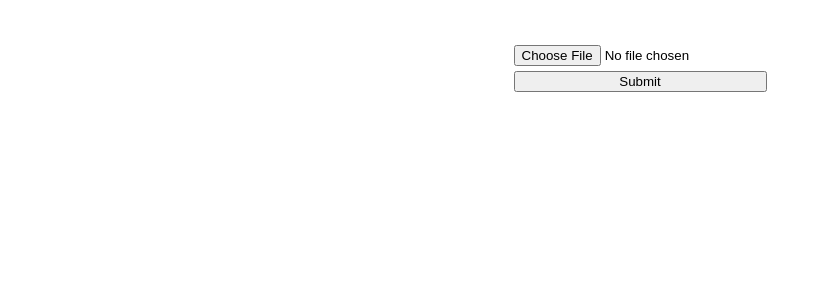
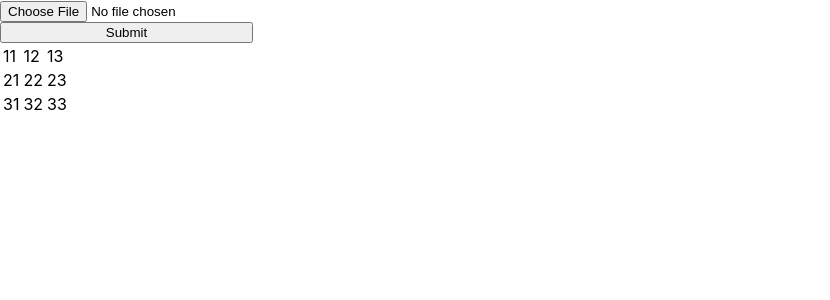
Before and after one commit to umbchackers/Judging-App, a React (Create React App) app: page / in a window 1280 px wide. Shown: the top 300 px of the page, without its empty margins (0-830 px from the left). Built offline with nearby package versions, Linux system fonts and the light colour scheme; the HTML template or start-up script is replaced by a standard one.

Commit message:
#1: Add Table component, app styling

```diff
--- a/src/App.css
+++ b/src/App.css
@@ -1,27 +1,7 @@
 .app {
-  text-align: center;
 }
 
 .form-file {
-  margin-top: 45px;
-  display: inline-grid;
-  grid-row-gap: 5px;
+  display: inline-flex;
+  flex-direction: column;
 }
-
-.app-logo {
-  animation: App-logo-spin infinite 20s linear;
-  height: 40vmin;
-}
-
-.app-link {
-  color: #61dafb;
-}
-
-@keyframes App-logo-spin {
-  from {
-    transform: rotate(0deg);
-  }
-  to {
-    transform: rotate(360deg);
-  }
-}
--- a/src/App.js
+++ b/src/App.js
@@ -1,24 +1,36 @@
 import React, { Component } from 'react';
 import './App.css';
+
+import Table from './Table/Table';
+
+const mockCSV = '11,12,13\n21,22,23\n31,32,33';
+const mockXLSX = '';
 
 class App extends Component {
   constructor(props) {
     super(props);
     this.fileInput = React.createRef();
+    this.state = {
+      tableData: mockCSV,
+    };
   }
 
   handleSubmit = (event) => {
     event.preventDefault();
-    alert(`Selected file - ${this.fileInput.current.files[0].name}`);
+
+    let reader = new FileReader();
+    reader.onload(file => {
+    });
   }
 
   render() {
     return (
       <div className="app">
         <form className="form-file" onSubmit={this.handleSubmit}>
-          <input type="file" accept=".csv,.xlsx" ref={this.fileInput} />
-          <input type="Submit" value="Submit" />
+          <input type="file" accept=".csv,.tsv,.xlsx" ref={this.fileInput} />
+          <input type="submit" value="Submit" />
         </form>
+        <Table data={this.state.tableData} />
       </div>
     );
   }
--- /dev/null
+++ b/src/Table/Table.css
@@ -0,0 +1,3 @@
+.table {
+    /*margin: 45px auto 0 auto;*/
+}
--- /dev/null
+++ b/src/Table/Table.js
@@ -0,0 +1,27 @@
+import React from 'react';
+import './Table.css';
+
+function renderTable(data) {
+  let table = [];
+  let rows = data.split('\n');
+  for (let i = 0; i < rows.length; i++) {
+    let children = [];
+    let columns = rows[i].split(',');
+    for (let j = 0; j < columns.length; j++) {
+      children.push(<td>{columns[j]}</td>);
+    }
+    table.push(<tr>{children}</tr>);
+  }
+
+  return table;
+}
+
+function Table(props) {
+  return (
+    <table className="table">
+      {renderTable(props.data)}
+    </table>
+  );
+}
+
+export default Table;
```
Also changed, not shown: src/logo.svg (deleted).
